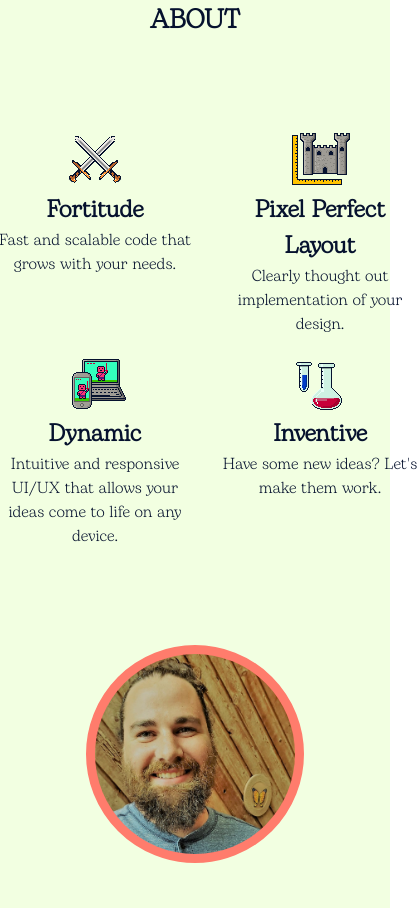
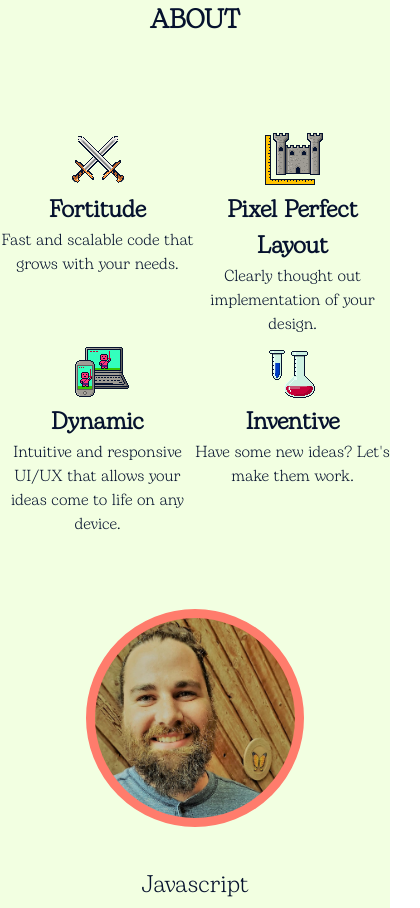
Before and after one commit to AustinRhoads/ar-code, a React (Create React App) app: page / in a window 390 px wide. Shown: the part 920-1828 px from the top of the page, 420 px wide, since content can reach past the window. Built offline with nearby package versions, Linux system fonts and the light colour scheme.

Commit message:
now its pixel perfect and dynamic for mobile use

```diff
--- a/src/App.css
+++ b/src/App.css
@@ -353,6 +353,7 @@ body{
   flex-wrap: wrap;
   justify-content: center;
   margin-top: 70px;
+  width: 100%;
 }
 
 
@@ -870,11 +871,17 @@ flex-direction: column;
   }
 
   .about-values-item{
-    width: 200px;
-    height: 220px;
-    margin-left: 25px;
+    /*width: 200px;
+    height: 220px;*/
+    width: calc(100% / 2);
+    height: calc(100% / 2);
+    margin-left: 0px;
+    margin-right: 0px;
+   /* background-color: #93E9BE;*/
+  }
 
-   /* background-color: #93E9BE;*/
+  #about-skills-wrapper{
+    width: 100%;
   }
 
   #about-skill-wrapper-img-div{
```
